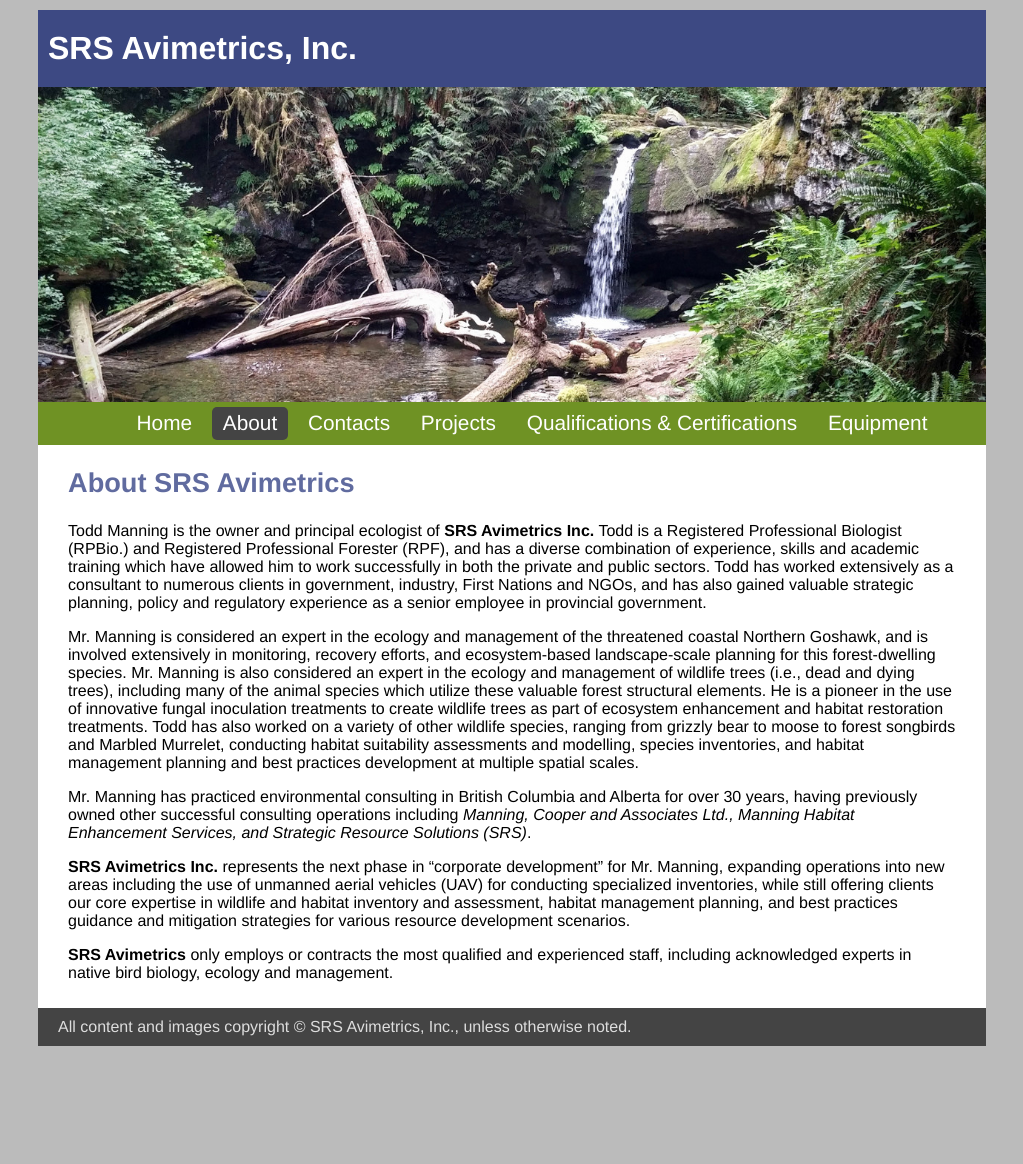
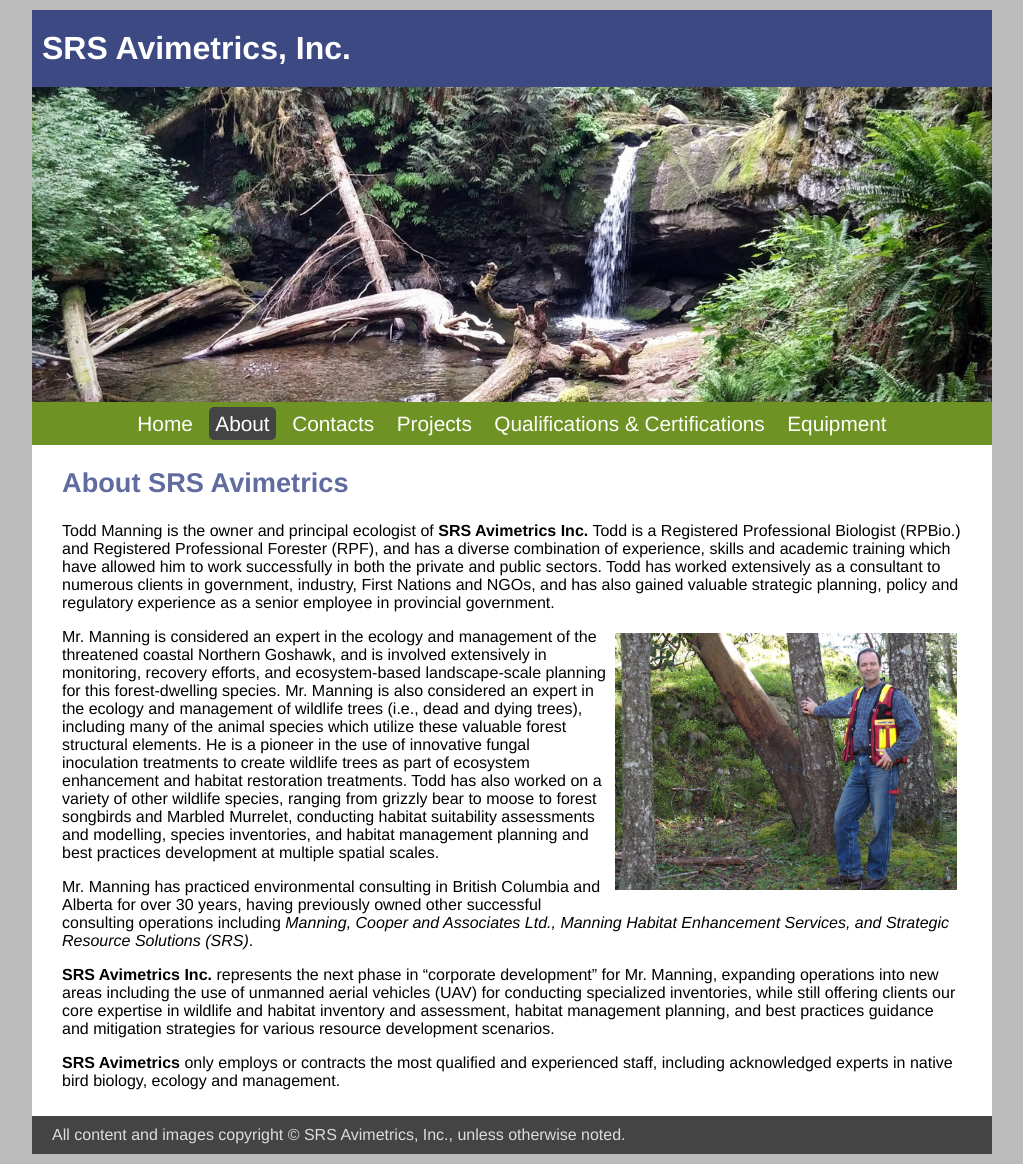
Before and after one commit to srsavimetrics/srsavimetrics, a Jekyll site: the page built from about.md, in a window 1280 px wide. Shown: the whole page, without its empty margins (128-1151 px from the left). Built offline with Jekyll 4.4.1, drawn with Linux system fonts in a browser that asks for light colours; before the commit the page ends 1056 px from its top, so only the background shows below that.

Commit message:
Added images, mobile styles, and more.

```diff
--- a/_includes/head.html
+++ b/_includes/head.html
@@ -1,5 +1,6 @@
 <head>
     <meta charset="utf-8">
+    <meta name="viewport" content="width=device-width, initial-scale=1.0"/>
     <title>{% if page.title %}{{ page.title }}{% else %}{{ site.title }}{% endif %}</title>
     <link rel="stylesheet" href="{{ site.baseurl }}/assets/css/main.css">
     <!--[if IE]>
--- a/_includes/header.html
+++ b/_includes/header.html
@@ -1,10 +1,8 @@
         <header>
             <div id="logo">
-                <a href="/"><span style="font-size: 2em; font-weight: bold; color: white; margin: 15px 0; display: inline-block;">{{site.title}}</span></a>
+                <a href="{{ site.baseurl }}/"><span style="font-size: 2em; font-weight: bold; color: white; margin: 15px 0; display: inline-block;">{{site.title}}</span></a>
             </div>
-            <div id="header_img">
-                <img src="{{ site.baseurl }}/assets/img/waterfall_header_1440.jpg"  srcset="{{ site.baseurl }}/assets/img/waterfall_header_3840.jpg 3840w, {{ site.baseurl }}/assets/img/waterfall_header_2048.jpg 2048w, {{ site.baseurl }}/assets/img/waterfall_header_1920.jpg 1920w, {{ site.baseurl }}/assets/img/waterfall_header_1440.jpg 1440w, {{ site.baseurl }}/assets/img/waterfall_header_1280.jpg 1280w, {{ site.baseurl }}/assets/img/waterfall_header_1024.jpg 1024w, {{ site.baseurl }}/assets/img/waterfall_header_960.jpg 960w, {{ site.baseurl }}/assets/img/waterfall_header_640.jpg 640w">
-            </div>
+            <div id="header_img"></div>
             <nav>
                 <ul id="nav">
                     <li id="home_nav"><a href="{{ site.baseurl }}/">Home</a></li>
--- a/about.md
+++ b/about.md
@@ -7,6 +7,8 @@ permalink: /about
 
 Todd Manning is the owner and principal ecologist of **SRS Avimetrics Inc.** Todd is a Registered Professional Biologist (RPBio.) and Registered Professional Forester (RPF), and has a diverse combination of experience, skills and academic training which have allowed him to work successfully in both the private and public sectors. Todd has worked extensively as a consultant to numerous clients in government, industry, First Nations and NGOs, and has also gained valuable strategic planning, policy and regulatory experience as a senior employee in provincial government.
 
+<span class="float-right">![Todd Manning, SRS Avimetrics owner]({{site.baseurl}}/assets/img/about/TManning_Photo2016.jpg "Todd Manning, SRS Avimetrics owner")</span>
+
 Mr. Manning is considered an expert in the ecology and management of the threatened coastal Northern Goshawk, and is involved extensively in monitoring, recovery efforts, and ecosystem-based landscape-scale planning for this forest-dwelling species. Mr. Manning is also considered an expert in the ecology and management of wildlife trees (i.e., dead and dying trees), including many of the animal species which utilize these valuable forest structural elements. He is a pioneer in the use of innovative fungal inoculation treatments to create wildlife trees as part of ecosystem enhancement and habitat restoration treatments. Todd has also worked on a variety of other wildlife species, ranging from grizzly bear to moose to forest songbirds and Marbled Murrelet, conducting habitat suitability assessments and modelling, species inventories, and habitat management planning and best practices development at multiple spatial scales.
 
 Mr. Manning has practiced environmental consulting in British Columbia and Alberta for over 30 years, having previously owned other successful consulting operations including *Manning, Cooper and Associates Ltd., Manning Habitat Enhancement Services, and Strategic Resource Solutions (SRS)*.
--- a/assets/css/main.scss
+++ b/assets/css/main.scss
@@ -1,11 +1,15 @@
 ---
 ---
 @import "colors";
+
+$single-column-breakpoint: 900px;
 
 // MAIN
 body {
   background: $page-background-color;
   font-family: Helvetica;
+  margin: 0;
+  padding: 0;
 }
 
 #container {
@@ -13,6 +17,11 @@ body {
   width: 75%;
   margin: 10px auto;
   min-height: 100%;
+
+  @media screen and (max-width: $single-column-breakpoint) {
+    width: 100%;
+    margin: 0;
+  }
 }
 
 // HEADER
@@ -24,24 +33,25 @@ body {
 #header_img {
   width: 100%;
   height: 35vh;
-  min-height: 250px;
   overflow: hidden;
   position: relative;
-  background: $paletton-blue;
+  background-color: $paletton-blue-lightest;
+  background-size: cover;
+  background-repeat: no-repeat;
+  background-position: 50% 50%;
+  background-image: url({{ site.baseurl }}/assets/img/waterfall_header_1920.jpg);
+
+  @media screen and (max-width: 3840px) { background-image: url({{ site.baseurl }}/assets/img/waterfall_header_3840.jpg); }
+  @media screen and (max-width: 2048px) { background-image: url({{ site.baseurl }}/assets/img/waterfall_header_2048.jpg); }
+  @media screen and (max-width: 1920px) { background-image: url({{ site.baseurl }}/assets/img/waterfall_header_1920.jpg); }
+  @media screen and (max-width: 1440px) { background-image: url({{ site.baseurl }}/assets/img/waterfall_header_1440.jpg); }
+  @media screen and (max-width: 1280px) { background-image: url({{ site.baseurl }}/assets/img/waterfall_header_1280.jpg); }
+  @media screen and (max-width: 1024px) { background-image: url({{ site.baseurl }}/assets/img/waterfall_header_1024.jpg); }
+  @media screen and (max-width: 960px) { background-image: url({{ site.baseurl }}/assets/img/waterfall_header_960.jpg); }
+  @media screen and (max-width: 640px) { background-image: url({{ site.baseurl }}/assets/img/waterfall_header_640.jpg); }
 }
 
-#header_img img {
-  max-width : 100%;
-  height: auto;
-  position: absolute;
-  left: 50%;
-  top: 50%;
-  -webkit-transform: translate(-50%,-50%);
-  -ms-transform: translate(-50%,-50%);
-  transform: translate(-50%,-50%);
-}
-
-#nav {
+ul#nav {
   list-style: none;
 
   display: -ms-flexbox;
@@ -70,6 +80,7 @@ body {
 
   background-color: $paletton-green-dark;
   margin: 0;
+  padding: 0;
 
   li {
     -webkit-flex: 0 1 auto;
@@ -85,7 +96,7 @@ body {
 
     transition: background-color 0.3s ease-in;
 
-    &:hover {
+    &:hover, &:focus, &:active {
       background-color: $paletton-green;
     }
 
@@ -94,7 +105,7 @@ body {
       text-decoration: none;
 
 
-      padding: 0.5em;
+      padding: 0.3em;
       line-height: 1.6em;
       color: white;
 
@@ -119,6 +130,46 @@ body {
 // BODY
 main {
   padding: 0 30px 10px 30px;
+  clear: both;
+
+  img {
+    max-width: 50%;
+    max-height: 75vh;
+    margin: 0 auto;
+
+    @media screen and (max-width: $single-column-breakpoint) {
+      max-width: 90%;
+      max-height: 90vh;
+      margin: 0 auto;
+    }
+  }
+
+  .float-right { float: right; }
+
+  .float-left { float: left; }
+
+  .float-right, .float-left {
+    display: inline-block;
+    padding: 5px;
+    max-width: 38%;
+
+    @media screen and (max-width: $single-column-breakpoint) {
+      max-width: 100%;
+      float: none;
+      padding: none;
+      display: block;
+    }
+
+    img {
+      margin: 0 auto;
+      max-height: 50vh;
+      max-width: 100%;
+
+      @media screen and (max-width: $single-column-breakpoint) {
+        max-height: 90vh;
+      }
+    }
+  }
 }
 
 // FOOTER
```
Also changed, not shown: assets/img/about/TManning_Photo2016.JPG (added), assets/img/about/image001.jpg (added). Lines whose indentation alone changed are shown as unchanged.
